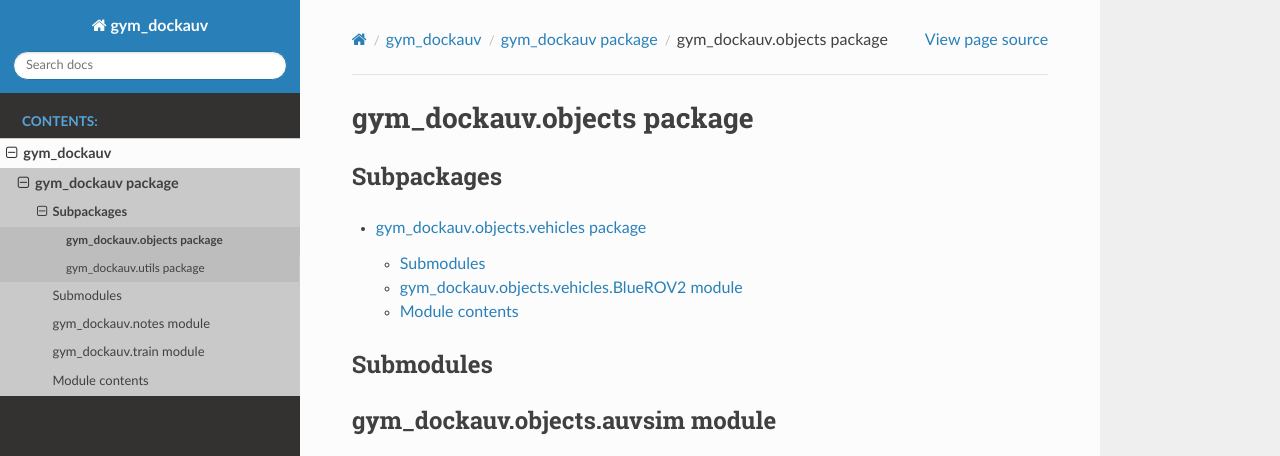
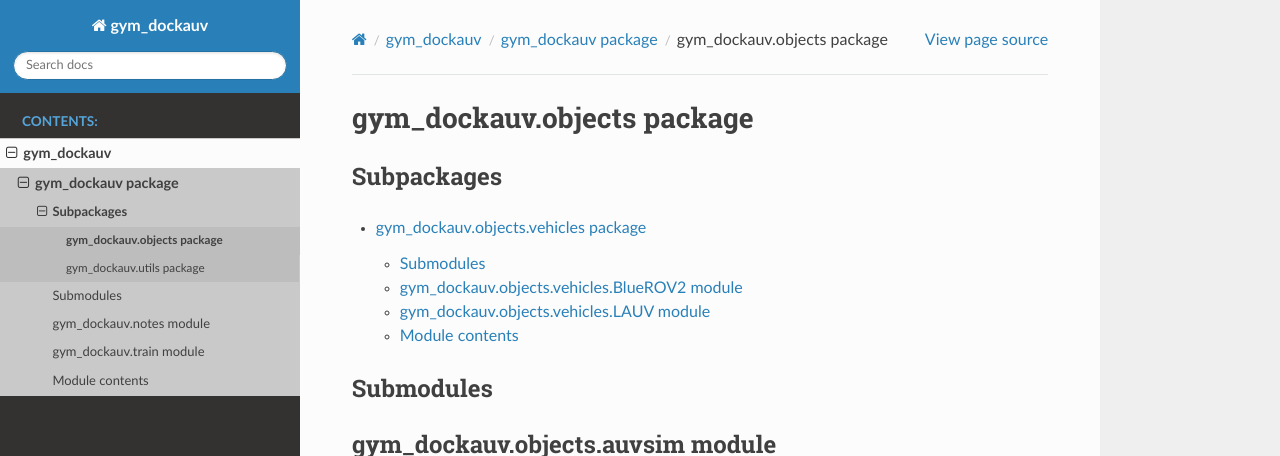
Before and after one commit to Erikx3/gym_dockauv, a Sphinx documentation site: the page built from docsrc/source/gym_dockauv.objects.rst, in a window 1280 px wide and 900 px high, cut to the strip 0-456 px from the top of the window. Built offline with Sphinx 7.4.7 and the Read the Docs theme 2.0.0, drawn with Linux system fonts in a browser that asks for light colours.

Commit message:
Update github documentation

```diff
--- a/docsrc/source/gym_dockauv.objects.vehicles.rst
+++ b/docsrc/source/gym_dockauv.objects.vehicles.rst
@@ -12,6 +12,14 @@
    :undoc-members:
    :show-inheritance:
 
+gym\_dockauv.objects.vehicles.LAUV module
+-----------------------------------------
+
+.. automodule:: gym_dockauv.objects.vehicles.LAUV
+   :members:
+   :undoc-members:
+   :show-inheritance:
+
 Module contents
 ---------------
 
```
